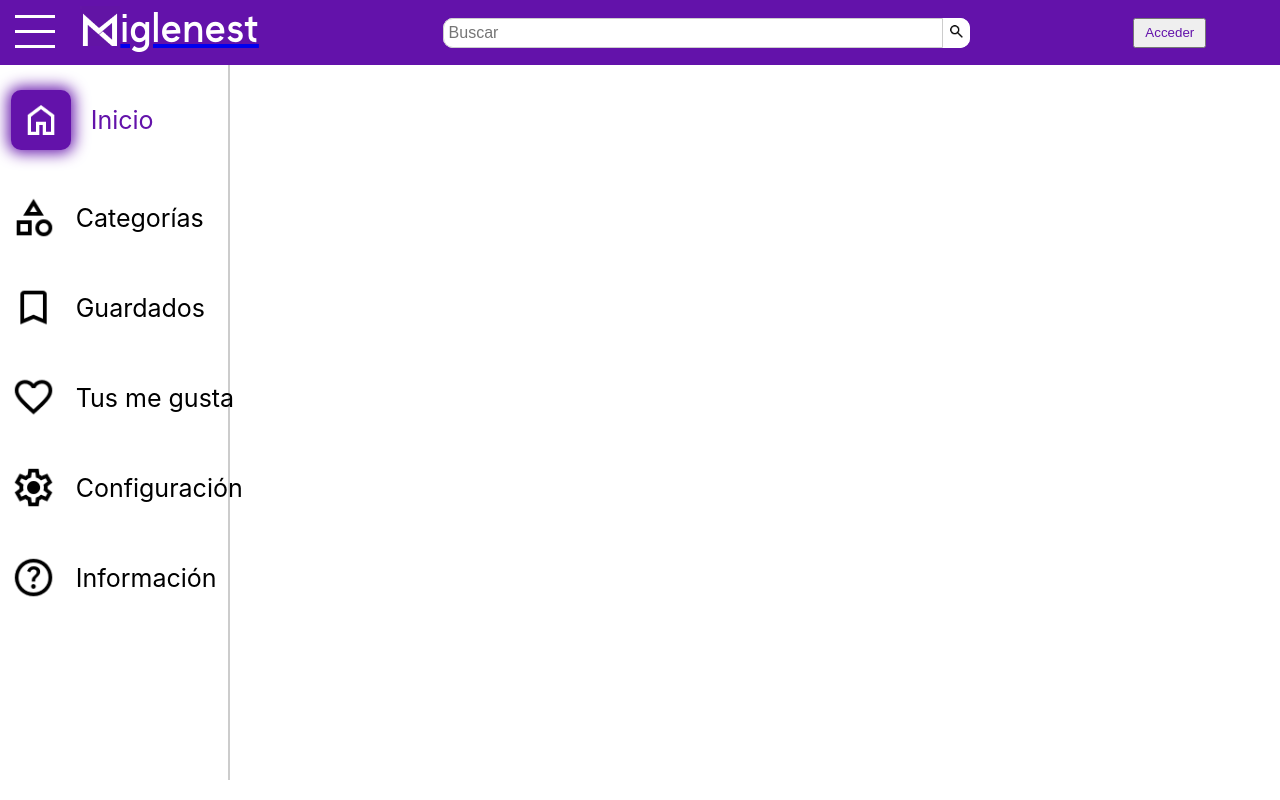
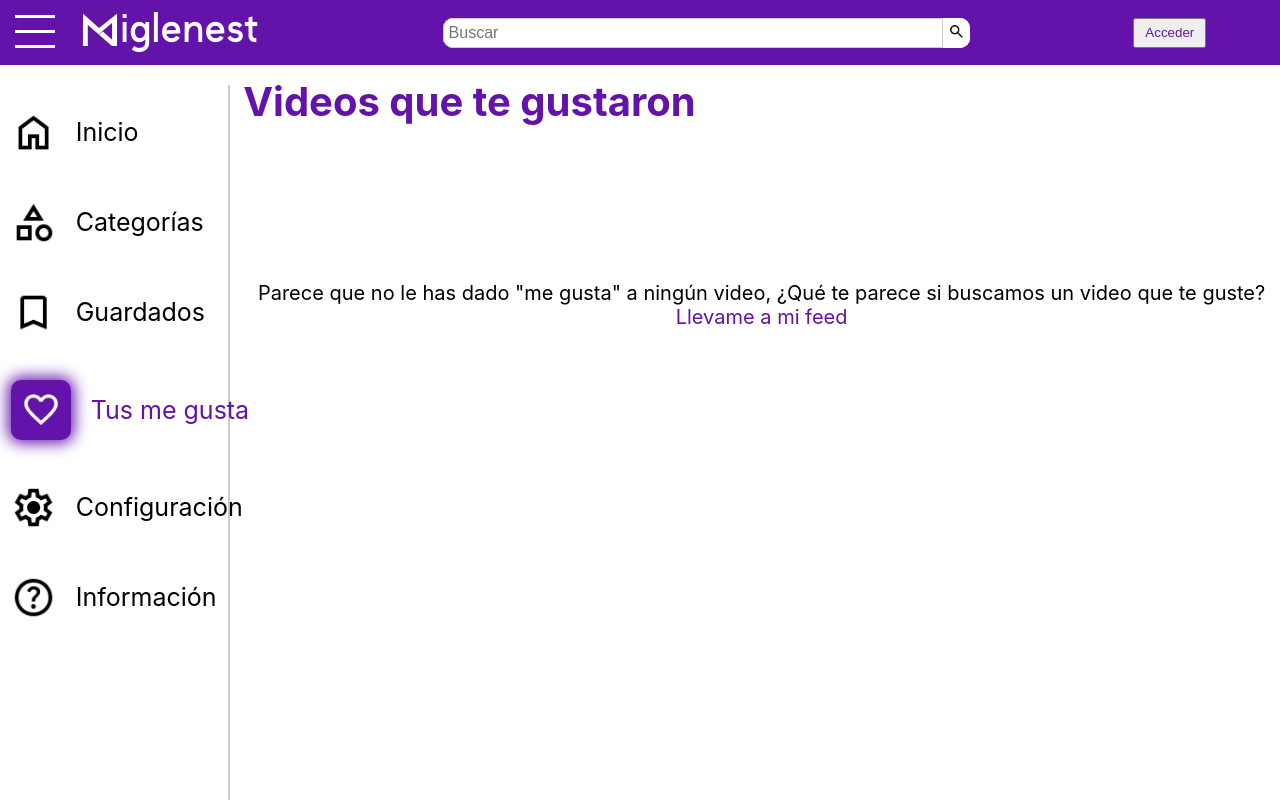
Before and after one commit to SakiAkisora/Miglenest, a React (Create React App) app: page /likes in a window 1280 px wide. Built offline with nearby package versions, Linux system fonts and the light colour scheme.

Commit message:
Se agregaron configuraciones extra al asideMenu, y se agregaron las paginas de categorias, tus megusta y tus guardados (solo son errores, aun no hay videos ni categorias)

```diff
--- a/src/App.js
+++ b/src/App.js
@@ -6,6 +6,8 @@ import { AsideMenu } from './complements/AsideMenu';
 import Home from './pages/home';
 import Category from './pages/category';
 import Login from './pages/Login';
+import VideosSaved from './pages/VideoSaved';
+import VideosLiked from './pages/VideosLiked';
 
 function AnimatedRoutes() {
   const location = useLocation();
@@ -16,6 +18,8 @@ function AnimatedRoutes() {
         <Routes location={location}>
           <Route path="/home" element={<Home />} />
           <Route path="/category" element={<Category />} />
+          <Route path="/saved" element={<VideosSaved />} />
+          <Route path= "/likes" element={<VideosLiked />} />
         </Routes>
       </CSSTransition>
     </TransitionGroup>
@@ -23,7 +27,7 @@ function AnimatedRoutes() {
 }
 
 function Layout() {
-  const [isMenuActive, setIsMenuActive] = useState(false);
+  const [isMenuActive, setIsMenuActive] = useState(true);
 
   const toggleMenu = () => {
     setIsMenuActive(!isMenuActive);
@@ -32,7 +36,7 @@ function Layout() {
   return (
     <>
       <HeaderMain isActive={isMenuActive} toggleMenu={toggleMenu} />
-      <AsideMenu isMenuActive={!isMenuActive} />
+      <AsideMenu isMenuActive={isMenuActive} setIsMenuActive={setIsMenuActive} />
       <AnimatedRoutes />
     </>
   );
--- a/src/assets/styles/asideMenu.css
+++ b/src/assets/styles/asideMenu.css
@@ -3,7 +3,9 @@ body{
 }
 
 .containerAside {
+    position: fixed;
     background-color: inherit;
+    top: 10.6%;
     width: 5%;
     height: 89.4vh;
     border-right: 2px solid #ccc;
--- a/src/assets/styles/header.css
+++ b/src/assets/styles/header.css
@@ -1,10 +1,15 @@
 
+a{
+  text-decoration: none;
+}
 .containerHeader {
+    position: fixed;
     background-color: #6312aa;
     width: 100%;
     display: flex;
     align-items: center;
     padding: 0px 10px 10px 10px;
+    top: 0;
   }
 @font-face {
   font-family: 'Clockwise';
@@ -41,6 +46,7 @@
     border: none;
     cursor: pointer;
     margin-left: 3%;
+
   }
 
   .logoContainer #logo img{
@@ -53,6 +59,7 @@
     font-size: 40px;
     color: white;
     font-family: 'Clockwise';
+
   }
   .searchBar {
     margin-top: 10px;
--- /dev/null
+++ b/src/assets/styles/liked-saved.css
@@ -0,0 +1,19 @@
+.container__videos{
+    margin-top: 6%;
+    margin-left: 19%;
+    h2{
+        font-size: 40px;
+        color: #6312aa;
+        margin-bottom: 2%;
+    }
+}
+
+.no-videos{
+    margin-top: 15%;
+    text-align: center;
+    font-size: 20px;
+    a{
+        color: #6312aa;
+        text-decoration: none;
+    }
+}
--- a/src/complements/AsideMenu.js
+++ b/src/complements/AsideMenu.js
@@ -1,5 +1,5 @@
-import React, { useState } from 'react';
-import { useNavigate } from 'react-router-dom'; // Importa useNavigate
+import React, { useState, useEffect } from 'react';
+import { useNavigate,useLocation }  from 'react-router-dom';
 import home from '../assets/image/homeIcon.png';
 import category from '../assets/image/category.png';
 import saved from '../assets/image/favorite.png';
@@ -8,32 +8,48 @@ import settings from '../assets/image/settings.png';
 import info from '../assets/image/help.png';
 import '../assets/styles/asideMenu.css';
 
-export const AsideMenu = ({ isMenuActive }) => {
-    const [activeItem, setActiveItem] = useState('home');
-    const navigate = useNavigate(); // Inicializa useNavigate
+export const AsideMenu = ({ isMenuActive, setIsMenuActive }) => {
+    const [activeItem, setActiveItem] = useState('');
+    const navigate = useNavigate();
+    const location = useLocation();
+
+    useEffect(() => {
+        const path = location.pathname.split('/')[1];
+        setActiveItem(path);
+    }, [location]);
 
     const handleIconClick = (item) => {
         setActiveItem(item);
-
-        // Redirige según el ítem clicado
         switch (item) {
             case 'home':
                 navigate('/home');
+                setActiveItem('home');
+                setIsMenuActive(true);
                 break;
             case 'category':
-                navigate('/category');
+                navigate('/category')
+                setActiveItem('category');
+                setIsMenuActive(true);
                 break;
             case 'saved':
-                navigate('/saved'); // Asegúrate de tener una ruta para esto
+                navigate('/saved');
+                setActiveItem('saved');
+                setIsMenuActive(true);
                 break;
             case 'likes':
-                navigate('/likes'); // Asegúrate de tener una ruta para esto
+                navigate('/likes');
+                setActiveItem('likes');
+                setIsMenuActive(true);
                 break;
             case 'settings':
-                navigate('/settings'); // Asegúrate de tener una ruta para esto
+                navigate('/settings');
+                setActiveItem('settings');
+                setIsMenuActive(false);
                 break;
             case 'info':
-                navigate('/info'); // Asegúrate de tener una ruta para esto
+                navigate('/info');
+                setActiveItem('info');
+                setIsMenuActive(false);
                 break;
             default:
                 navigate('/home');
--- a/src/complements/header.js
+++ b/src/complements/header.js
@@ -12,7 +12,6 @@ export const HeaderMain = ({ isActive, toggleMenu }) => {
   const handleLoginClick = () => {
     navigate('/login'); // Navegar a la página de login sin animaciones
   };
-
     return (
         <div>
             <div className="containerHeader">
@@ -22,7 +21,7 @@ export const HeaderMain = ({ isActive, toggleMenu }) => {
                     <span className={`line3 ${isActive ? 'activeline3__bars-menu' : ''}`}></span>
                 </button>
 
-                <Link to="/Inicio">
+                <Link to="/home">
                     <button className="logoContainer">
                         <div id="logo">
                             <img src={logo} alt="Logo" />
--- /dev/null
+++ b/src/pages/VideoSaved.js
@@ -0,0 +1,17 @@
+import React from 'react'
+
+export const VideoSaved = () => {
+  return (
+    <div>
+        <div className='container__videos'>
+            <h2>Tus videos guardados</h2>
+
+            <div className='no-videos'>
+                <p>Parece que no tienes videos guardados, ¿Qué te parece si agregamos algunos?</p>
+                <a href='/home'>Llevame a mi feed</a>
+            </div>
+        </div>
+    </div>
+  )
+}
+export default VideoSaved;
--- /dev/null
+++ b/src/pages/VideosLiked.js
@@ -0,0 +1,17 @@
+import React from 'react'
+import '../assets/styles/liked-saved.css'
+
+export const VideosLiked = () => {
+  return (
+    <div>
+        <div className='container__videos'>
+            <h2>Videos que te gustaron</h2>
+            <div className='no-videos'>
+                <p>Parece que no le has dado "me gusta" a ningún video, ¿Qué te parece si buscamos un video que te guste?</p>
+                <a href='/home'>Llevame a mi feed</a>
+            </div>
+        </div>
+    </div>
+  )
+}
+export default VideosLiked;
```
